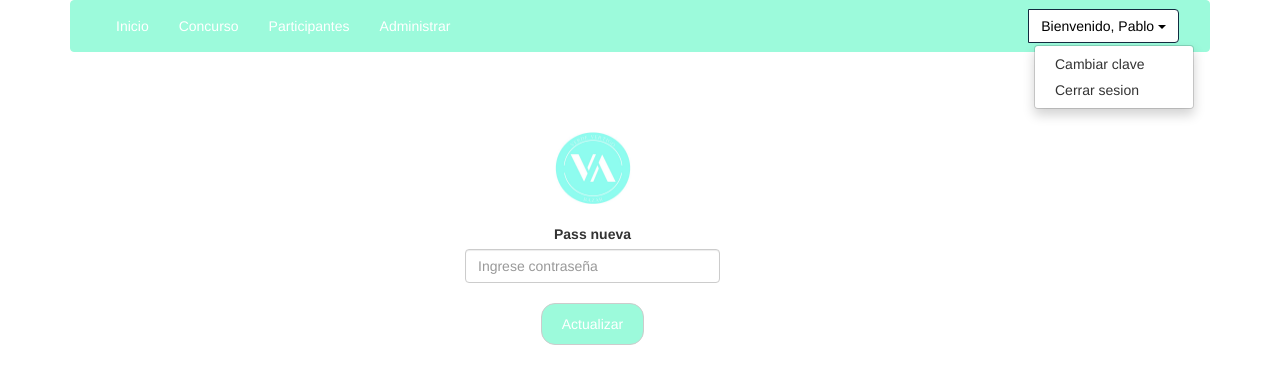
After one commit to Pablo281218/Vertigo, a PHP site: page /html/Vistas/cambiar_clave.php in a window 1280 px wide, after a click on "Bienvenido, Pablo". The commit adds this page. Shown: the top 384 px of the page. Run offline with PHP 8.4, Linux system fonts and the light colour scheme; a user stored in the database is signed in.

Commit message:
Se repara index y se agrega opcion de cambiar clave

```diff
--- a/Vistas/Administrar.php
+++ b/Vistas/Administrar.php
@@ -112,9 +112,7 @@ if (@!$_SESSION['Usuario']) {
 
 
 </div>
-<div class="footer">
-  <footer><p align="right">&copy; Verde vertigo, Copiapó 2018</p></footer>
-</div>
+
 	<script src="../js/jquery.js"></script>
 	<script src="../js/bootstrap.min.js"></script>
 </body>
--- a/Vistas/Concurso.php
+++ b/Vistas/Concurso.php
@@ -17,7 +17,7 @@ session_start();
 
 			<br/><br/>
 
-			<table class=" " align="center" border="0" width="50%" cellpadding="0">
+			<table align="center" border="0" width="50%" cellpadding="0">
 
 					<form action="http://localhost/html/Vertigo/Vistas/conectar.php" method="post" >
 
@@ -59,9 +59,7 @@ session_start();
 	</div>
 
 <br><br>
-<div class="footer">
-  <footer>&copy; Verde vertigo, Copiapó 2018</footer>
-</div>
+
 	<script src="../js/jquery.js"></script>
 	<script src="../js/bootstrap.min.js"></script>
 </body>
--- a/Vistas/Navbar.php
+++ b/Vistas/Navbar.php
@@ -18,15 +18,16 @@ session_start();
 
 				   <?php
 						 if ($_SESSION['Usuario']=="pablo"){
-					echo ('<div class="container input-group-btn input-group navbar-form navbar-right dropdown"><button class="btn btn-primary dropdown-toggle" type="button" data-toggle="dropdown" style="color: #000 ; background: #FFF"> Bienvenido, administrador
+					echo ('<div class="container input-group-btn input-group navbar-form navbar-right dropdown"><button class="btn btn-primary dropdown-toggle" type="button" data-toggle="dropdown" style="color: #000 ; background: #FFF"> Bienvenido, Pablo
 						  <span class="caret"></span></button>
 						  <ul class="dropdown-menu">
+						  	<li><a href="http://localhost/html/Vertigo/Vistas/cambiar_clave.php">Cambiar clave</a></li>
 						    <li><a href="http://localhost/html/Vertigo/Vistas/cerrar_sesion.php">Cerrar sesion</a></li>
 						  </ul></div>');
 
 						  	}else{
 
-			  	 	echo ('<div class="container input-group-btn input-group navbar-form navbar-right"><button type="button" class="btn" style="color: #000 ; background: #FFF"><a href="http://localhost/html/Vertigo/Vistas/login.php">Iniciar sesion</a></button></div>');
+			  	 	echo ('<div class="container input-group-btn input-group navbar-form navbar-right"><a href="http://localhost/html/Vertigo/Vistas/login.php"><button type="button" class="btn" style="color: #000 ; background: #FFF">Iniciar sesion</button></a></div>');
 							}	?>
 
 			  	</div>
--- a/Vistas/Participantes.php
+++ b/Vistas/Participantes.php
@@ -55,9 +55,7 @@ $(document).ready(function(){
 
   </div>
   <br><br>
-<div>
-  <footer>&copy; Verde vertigo, Copiapó 2018</footer>
-</div>
+
 	<script src="../js/jquery.js"></script>
 	<script src="../js/bootstrap.min.js"></script>
 </body>
--- /dev/null
+++ b/Vistas/cambiar_clave.php
@@ -0,0 +1,57 @@
+<?php
+session_start();
+if (@!$_SESSION['Usuario']) {
+	header ("location: http://localhost/html/Vertigo/index.php");
+}
+?>
+<!DOCTYPE html>
+<html>
+<head>
+	<meta name="viewport" content="width=device-width, user-scalable=no, initial-scale=1.0, maximum-scale=1.0, minimum-scale=1.0">
+	<link rel="stylesheet" type="text/css" href="../css/bootstrap.min.css">
+	<link rel="stylesheet" type="text/css" href="../css/Estilo.css">
+	<meta charset="utf-8">
+	<script src="https://ajax.googleapis.com/ajax/libs/jquery/3.3.1/jquery.min.js"></script>
+
+	<title>Verde Vertigo</title>
+</head>
+<body>
+	<div class="container">
+
+		<?php include('Navbar.php') ?>
+
+		</nav>
+
+<!-- CONTENIDO PAGINA-->
+
+<br/><br/>
+
+
+
+
+	<br>
+	<div class="text-center container col-sm-offset-4 col-sm-3">
+
+		<table align="center" border="0" width="50%" cellpadding="0">
+			<form class="form-signin" action="http://localhost/html/Vertigo/Vistas/cambiar_clave_proceso.php" method="post">
+		      <img class="mb-4" src="http://localhost/html/Vertigo/img/Logo2.jpg" alt="logo" width="100" height="72">
+		      <h1 class="h3 mb-3 font-weight-normal"></h1>
+
+
+		      <label for="Pass" >Pass nueva </label>
+		      	<input type="password" id="Pass" class="form-control" placeholder="Ingrese contraseña" required name="Pass">
+		      <div >
+		        <br>
+		      </div>
+		     <button class="botoncon" type="submit">Actualizar</button>
+		    </form>
+
+			<br>
+	</div>
+		    </form>
+		</table>
+
+	<script src="../js/jquery.js"></script>
+	<script src="../js/bootstrap.min.js"></script>
+</body>
+</html>
--- a/Vistas/login.php
+++ b/Vistas/login.php
@@ -36,9 +36,7 @@ session_start();
 	</div>
 	<br>
 </div>
-<div class="footer">
-  <footer><p align="right">&copy; Verde vertigo, Copiapó 2018</p></footer>
-</div>
+
 	<script src="../js/jquery.js"></script>
 	<script src="../js/bootstrap.min.js"></script>
 
--- a/Vistas/modificar_part.php
+++ b/Vistas/modificar_part.php
@@ -75,9 +75,7 @@ if (@!$_SESSION['Usuario']) {
 		    		<button class="botoncon" type="submit">Actualizar</button>
 		    	</div></form>
 </div>
-<div class="footer">
-  <footer><p>&copy; Verde vertigo, Copiapó 2018</p></footer>
-</div>
+
 	<script src="../js/jquery.js"></script>
 	<script src="../js/bootstrap.min.js"></script>
 </body>
--- a/Vistas/validar.php
+++ b/Vistas/validar.php
@@ -12,11 +12,11 @@ session_start();
 			header("Location: http://localhost/html/Vertigo/Vistas/Administrar.php");
 		}else{
 			echo '<script>alert("CONTRASEÑA INCORRECTA")</script> ';
-			echo "<script>location.href='http://localhost/html/Vertigo/index.php'</script>";
+			echo "<script>location.href='http://localhost/html/Vertigo/vistas/login.php'</script>";
 		}
 	}else{
 	//
-		 echo '<script>alert("Usuario incorrecto, intentelo de nuevo")</script> ';
+		 echo '<script>alert("No existe este administrador")</script> ';
 		 echo "<script>location.href='http://localhost/html/Vertigo/Vistas/login.php'</script>";
 	}
 
--- a/css/Estilo.css
+++ b/css/Estilo.css
@@ -1,4 +1,4 @@
-/*.footer {
+.footer {
    position: fixed-bottom;
    left: 0px;
    bottom: 0px;
@@ -6,7 +6,7 @@
    background-color: #9CFADB;
    color: white;
    text-align: center;
-}*/
+}
 
 footer {
         text-align: right;
```
Also changed, not shown: Index.php (+28 -28 lines), Vistas/cambiar_clave_proceso.php (added, +31 -0 lines), img/Producto8.jpg (added), img/producto10.jpg (added), img/producto11.jpg (added), img/producto9.jpg (added).
